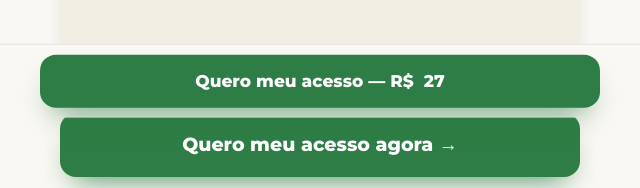
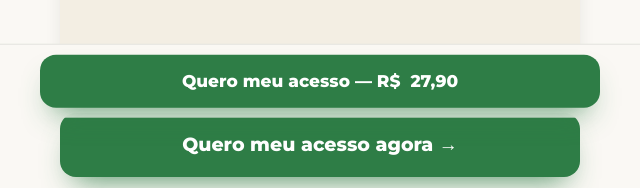
Before and after one commit to odanielbr/appreceitas2027, a plain HTML site: page index.html in a window 1280 px wide. Shown: the part 764-952 px from the top of the page, 320-960 px from the left. Drawn offline with Linux system fonts and the light colour scheme.

Commit message:
Checkout Cakto e preço R$ 27,90
Co-Authored-By: Claude Opus 5.5 <noreply@anthropic.com>
Claude-Session: https://claude.ai/code/session_0116wEWtg19hWcqKhjr9NfeT

```diff
--- a/index.html
+++ b/index.html
@@ -295,7 +295,7 @@
       </ul>
       <div class="price">
         <s>De R$ <span data-de>47</span></s>
-        <div class="now"><small>R$</small> <span data-preco>27</span></div>
+        <div class="now"><small>R$</small> <span data-preco>27,90</span></div>
         <div class="pay">pagamento único</div>
       </div>
       <a class="cta" data-checkout href="#">Quero meu acesso agora →<small>Pix ou cartão · acesso na hora</small></a>
@@ -330,17 +330,17 @@
   </div>
 </footer>
 
-<div class="sticky" id="sticky"><a class="cta" data-checkout href="#">Quero meu acesso — R$ <span data-preco>27</span></a></div>
+<div class="sticky" id="sticky"><a class="cta" data-checkout href="#">Quero meu acesso — R$ <span data-preco>27,90</span></a></div>
 
 <script>
 /* ===========================================================
    CONFIGURAÇÃO DA OFERTA — troque aqui
    =========================================================== */
 var OFERTA = {
-  preco: '27',                 // preço por
+  preco: '27,90',              // preço por
   de: '47',                    // preço "de" (riscado)
   garantia: '7',               // dias de garantia
-  checkout: '#oferta',         // link do checkout (Kiwify, Hotmart, Kirvano…)
+  checkout: 'https://pay.cakto.com.br/gkqimbr',   // link do checkout
   email: 'suporte@seudominio.com.br'
 };
 (function(){
```
